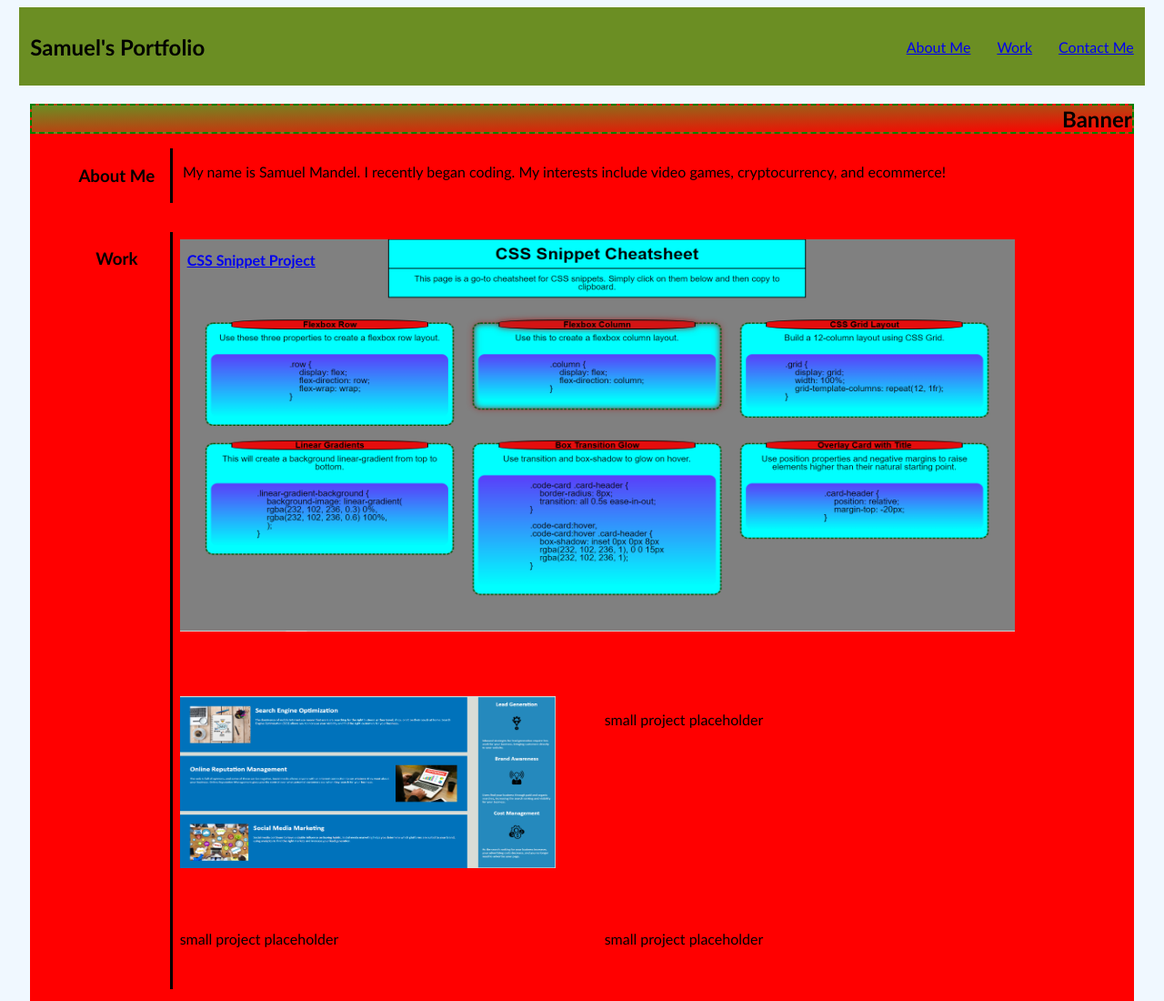
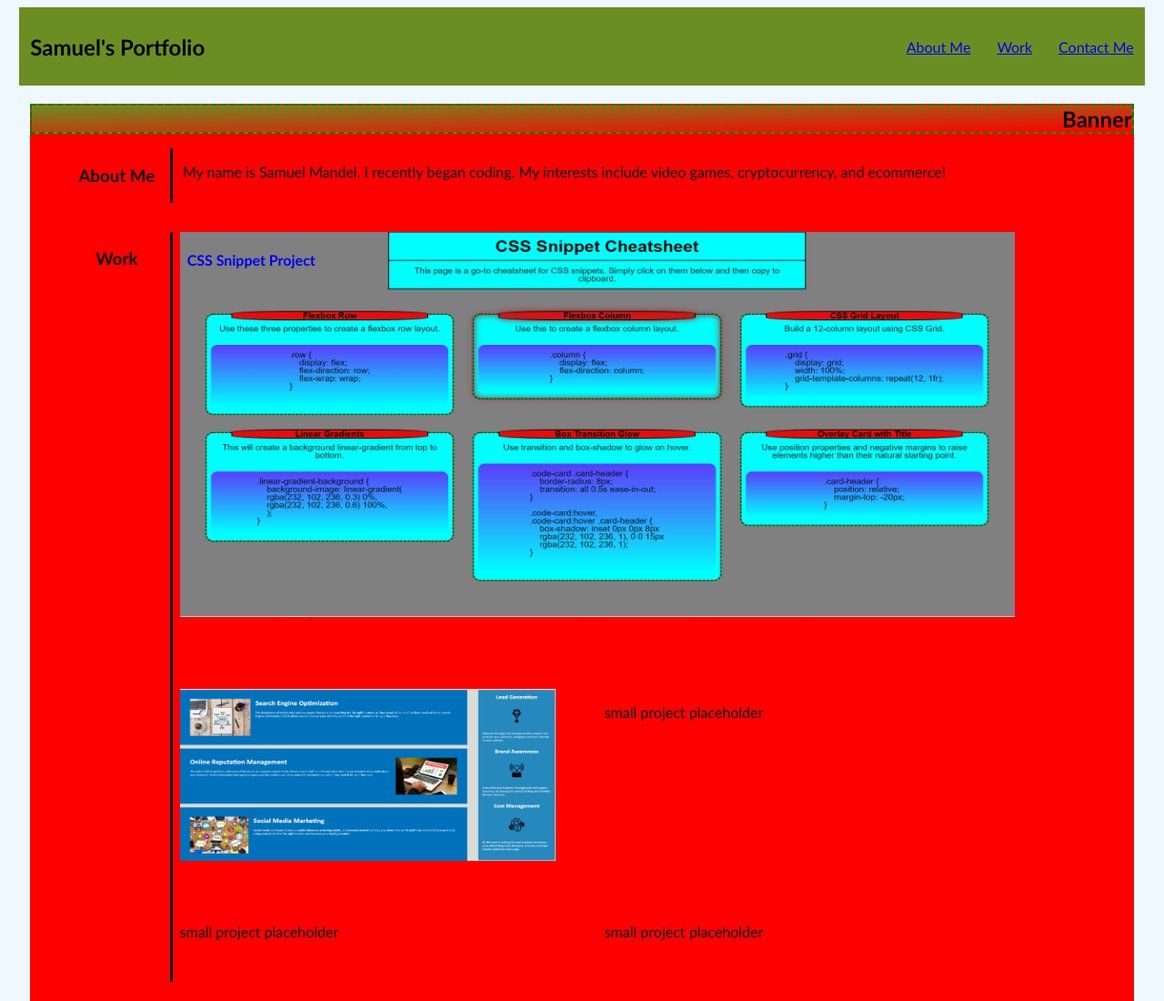
Before and after one commit to Sambalogna/Portfolio, a plain HTML site: page index.html in a window 1280 px wide. Shown: the top 1100 px of the page at 91% size. Drawn offline with Linux system fonts and the light colour scheme.

Commit message:
fixed text overlay on showcase project

```diff
--- a/assets/css/style.css
+++ b/assets/css/style.css
@@ -83,12 +83,11 @@ aside{
     padding-left: .5em;
     padding-bottom: 1em;
     margin-bottom: 1em;
+    position: relative;
 }
 
 #showcaseTitle{
-    display: flex;
-    position: relative;
-    justify-content: space-between;
+    position: absolute;
     margin-bottom: -2em;
     margin-left: .5rem;
     margin-right: 80%;
```
Also changed, not shown: index.html (+0 -1 lines).
